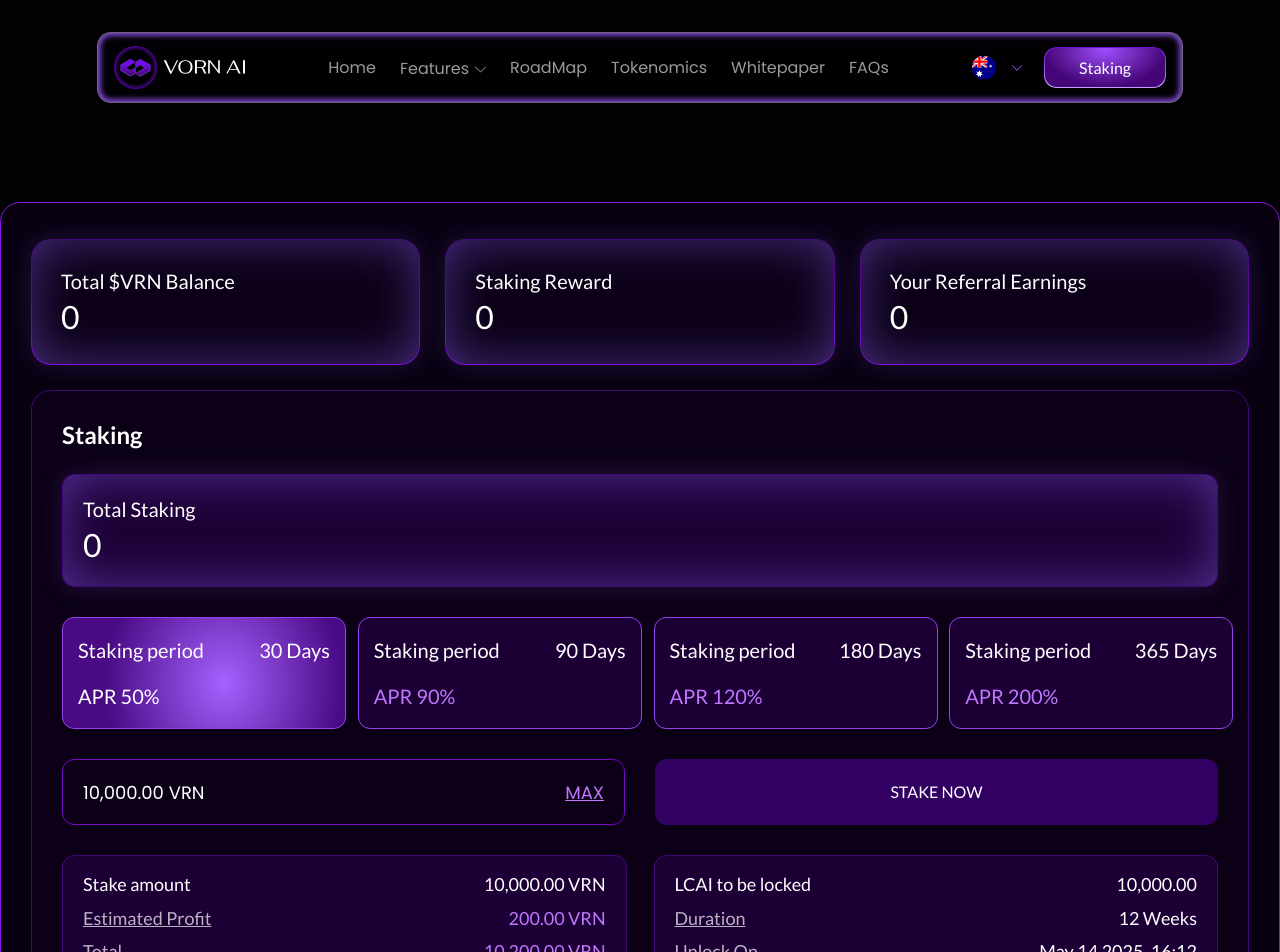
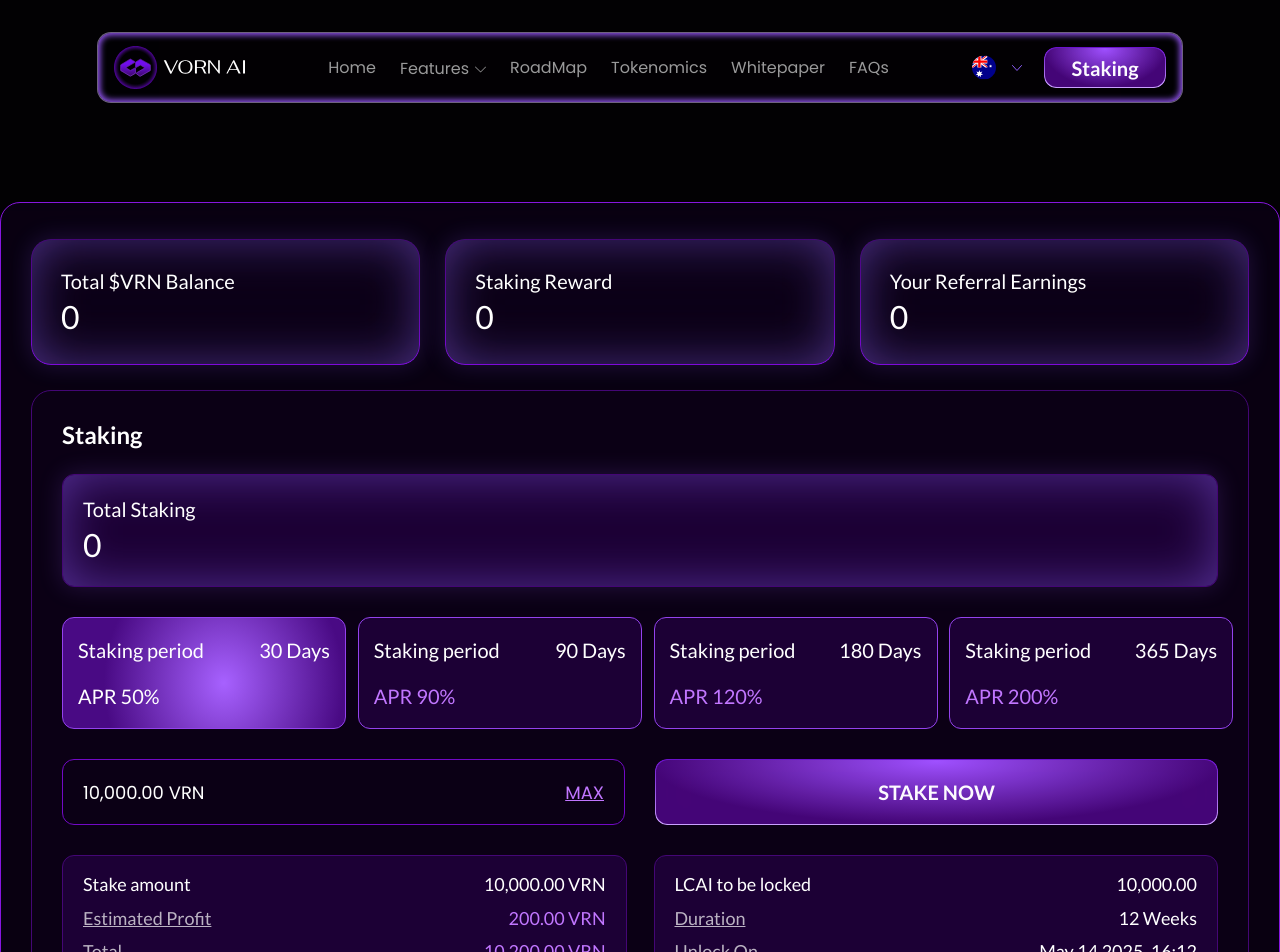
Before and after one commit to vikramkumartejani/VORN-AI, a Next.js app: page /en/staking in a window 1280 px wide. Shown: the top 952 px of the page. Built offline with nearby package versions, Linux system fonts and the light colour scheme.

Commit message:
staking-page-complete

```diff
--- a/app/components/Staking/Leaderboard.js
+++ b/app/components/Staking/Leaderboard.js
@@ -26,9 +26,9 @@
 
             {/* Thead as a separate box */}
             <div className="w-full bg-[#1C0035] border border-[#7209C5] rounded-xl p-5 h-[70px] flex justify-between text-nowrap">
-                <h3 className="text-left text-white text-[20px] leading-[24px] font-medium w-1/3">SR</h3>
-                <h3 className="text-center text-white text-[20px] leading-[24px] font-medium w-20">User</h3>
-                <h3 className="text-right text-white text-[20px] leading-[24px] font-medium w-1/3">$VRN Amount</h3>
+                <h3 className="text-left text-white text-[20px] leading-[24px] font-medium w-1/4">SR</h3>
+                <h3 className=" pl-14 text-white text-[20px] leading-[24px] font-medium w-1/2">User</h3>
+                <h3 className="text-right text-white text-[20px] leading-[24px] font-medium w-1/4">$VRN Amount</h3>
             </div>
 
             {/* Table Wrapper */}
@@ -37,13 +37,13 @@
                     <tbody className="">
                         {leaderboardData.map((item, index) => (
                             <tr key={item.id}>
-                                <td className="py-2.5 px-6 text-left text-[16px] leading-[19.2px] font-medium text-white w-1/3">
+                                <td className="py-2.5 px-6 text-left text-[16px] leading-[19.2px] font-medium text-white w-1/4">
                                     {item.id}
                                 </td>
-                                <td className="px-4 text-center text-[16px] leading-[19.2px] font-medium text-white w-1/3">
+                                <td className="px-4 pl-10 text-[16px] leading-[19.2px] font-medium text-white w-1/2">
                                     {item.user}
                                 </td>
-                                <td className="pr-10 text-right text-[16px] leading-[19.2px] font-medium text-white w-1/3">
+                                <td className="pr-10 text-right text-[16px] leading-[19.2px] font-medium text-white w-1/4">
                                     {item.amount}
                                 </td>
                             </tr>
--- a/app/components/Staking/Referral.js
+++ b/app/components/Staking/Referral.js
@@ -10,7 +10,6 @@
         navigator.clipboard.writeText(referralLink);
         setCopied(true);
 
-        // Reset "Copied!" message after 2 seconds
         setTimeout(() => setCopied(false), 2000);
     };
 
--- a/app/components/Staking/StakingSection.js
+++ b/app/components/Staking/StakingSection.js
@@ -1,4 +1,5 @@
-import React from 'react'
+import React, { useState } from 'react'
+import styles from "../../styling/StakingButton.module.css";
 
 const stakingOptions = [
     { period: "30 Days", apr: "50%", bgColor: "radial-gradient(42.46% 123.69% at 57.02% 58.9%, #A761FF 0%, #490A84 100%)", textColor: "text-white" },
@@ -8,6 +9,7 @@
 ];
 
 const StakingSection = () => {
+    const [isHovered, setIsHovered] = useState(false);
     return (
         <div className="mt-[25px] rounded-[20px] bg-[#0B0015] border border-[#440675] p-[30px]">
             <h2 className="text-white text-[24px] leading-[28.8px] font-bold">Staking</h2>
@@ -37,7 +39,17 @@
                     <input type='text' placeholder='10,000.00 VRN' className='h-full bg-transparent outline-none w-full text-white text-[18px] leading-[27px] font-normal font-poppins placeholder:text-white' />
                     <button className='underline text-[#C176FF] text-[18px] leading-[27px] font-normal font-poppins'>MAX</button>
                 </div>
-                <button className='w-full h-[66px] bg-[#8400FF54] rounded-xl'>STAKE NOW</button>
+                <button
+                    className={`${styles.stakingButtonNow} ${isHovered ? styles.hovered : ""}`}
+                    onMouseEnter={() => setIsHovered(true)}
+                    onMouseLeave={() => setIsHovered(false)}
+                >
+                    <div className={styles.gradientBorder} />
+                    <div className={`${styles.buttonContent} `}>
+                        STAKE NOW
+                    </div>
+                    <div className={styles.glowEffect} />
+                </button>
             </div>
 
             <div className='mt-[30px] grid grid-cols-2 gap-[27px]'>
--- a/app/styling/StakingButton.module.css
+++ b/app/styling/StakingButton.module.css
@@ -25,13 +25,11 @@
 }
 
 .stakingButton {
-    box-shadow: 0px 10px 39.3px var(--sds-size-depth-negative-1200) #8400FF54;
-
+  box-shadow: 0px 10px 39.3px var(--sds-size-depth-negative-1200) #8400ff54;
 }
 
 .stakingButton:hover {
-    box-shadow: 0px 0px 15px var(--sds-size-depth-negative-1200) #8400FF80;
-
+  box-shadow: 0px 0px 15px var(--sds-size-depth-negative-1200) #8400ff80;
 }
 
 .gradientBorder {
@@ -54,7 +52,11 @@
   align-items: center;
   justify-content: center;
   color: white;
-    background: radial-gradient(50.91% 97.54% at 50% 2.46%, #a052ff 0%, #440675 100%);
+  background: radial-gradient(
+    50.91% 97.54% at 50% 2.46%,
+    #a052ff 0%,
+    #440675 100%
+  );
 }
 
 .glowEffect {
@@ -73,3 +75,73 @@
   --glow-spread: 20px;
   --scale: 1.05;
 }
+
+/* Staking page button stake now */
+.stakingButtonNow {
+  position: relative;
+  width: 100%;
+  height: 66px;
+  display: flex;
+  align-items: center;
+  justify-content: center;
+  padding: 1px;
+  border-radius: 12px;
+  overflow: hidden;
+  transition: all 0.5s ease-in-out;
+  --gradient-from: #6a11cb;
+  --gradient-to: #cda4ff;
+  --glow-color: #8400ff54;
+  --glow-spread: 15px;
+  --scale: 1;
+}
+
+.stakingButtonNow::before {
+  content: "";
+  position: absolute;
+  inset: 0;
+  border-radius: 12px;
+  transition: all 0.5s ease-in-out;
+}
+
+.stakingButtonNow {
+  box-shadow: 0px 10px 39.3px var(--sds-size-depth-negative-1200) #8400ff54;
+}
+
+.stakingButtonNow:hover {
+  box-shadow: 0px 0px 15px var(--sds-size-depth-negative-1200) #8400ff80;
+}
+
+.buttonContent {
+  position: relative;
+  width: 100%;
+  height: 100%;
+  border-radius: 12px;
+  font-size: 20px;
+  font-weight: 700;
+  display: flex;
+  align-items: center;
+  justify-content: center;
+  color: white;
+  background: radial-gradient(
+    50.91% 97.54% at 50% 2.46%,
+    #a052ff 0%,
+    #440675 100%
+  );
+}
+
+.glowEffect {
+  position: absolute;
+  height: 41px;
+  width: 100%;
+  filter: blur(25px);
+  transition: all 0.8s ease-in-out;
+  box-shadow: 0 0 var(--glow-spread) var(--glow-color);
+}
+
+.hovered {
+  --gradient-from: #cda4ff;
+  --gradient-to: #440675;
+  --glow-color: #8400ff80;
+  --glow-spread: 20px;
+  --scale: 1.05;
+}
```
Lines whose indentation alone changed are shown as unchanged.
